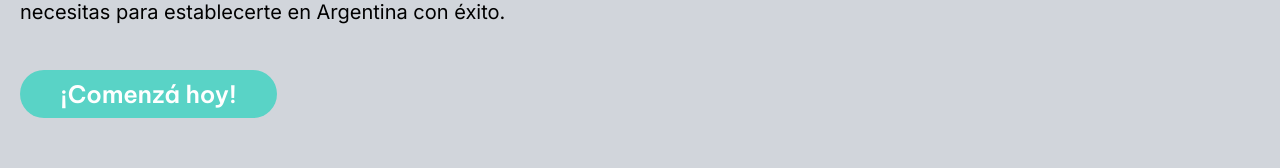
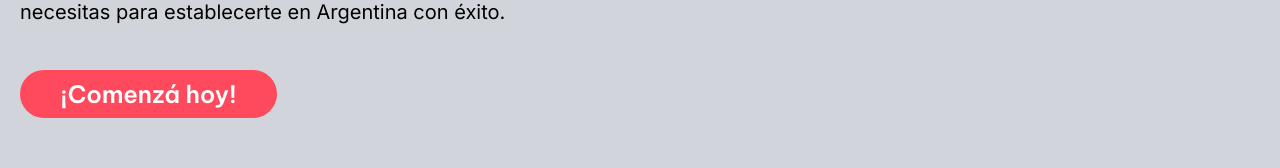
Before and after one commit to No-Country/c10-12-t-javaangular, an Angular app in the folder Frontend/: page /landing in a window 1280 px wide. Shown: the part 394-562 px from the top of the page. Built offline with nearby package versions, Linux system fonts and the light colour scheme.

Commit message:
color actualizado

```diff
--- a/Frontend/src/app/components/banner/banner.component.html
+++ b/Frontend/src/app/components/banner/banner.component.html
@@ -5,7 +5,7 @@
       <p class="text-xl font-semibold mt-11 xl:w-4/5">No te sientas solo en tu nueva aventura.</p>
       <p class="mt-2 text-xl font-normal xl:w-4/5">Te ofrecemos toda la ayuda y el apoyo que necesitas para establecerte
         en Argentina con éxito.</p>
-      <button class="px-10 py-2 text-2xl font-semibold text-white rounded-full bg-primary mt-11 font-primary" routerLink="/register">¡Comenzá hoy!</button>
+      <button class="px-10 py-2 text-2xl font-semibold text-white rounded-full bg-accent mt-11 font-primary" routerLink="/register">¡Comenzá hoy!</button>
     </div>
     <div class="flex w-full rounded-xl">
       <img class="m-auto" src="" alt="">
```
